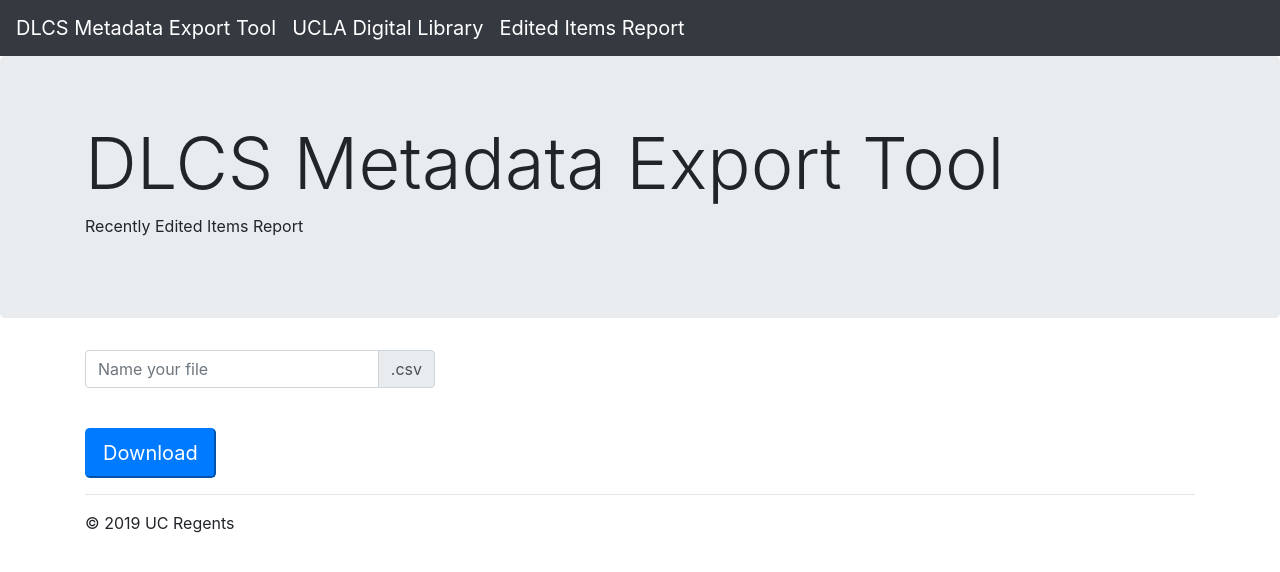
After one commit to UCLALibrary/dlexport, a Flask app: template templates/edited.html in a window 1280 px wide. The commit adds this page. Shown: the top 572 px of the page. Run offline with Flask 2, Linux system fonts and the light colour scheme; the template is opened without the code that fills it: most values are stand-ins (such as "Sample title", 1, 10 or a date in 2020); parts of the project's set-up code (start-up, migrations or seed data) failed here and were passed over; some libraries are stand-ins or nearby versions.

Commit message:
DLCS-581: Added edited template page for report, methods to Dlexport class for edited items query.

```diff
--- a/dlexport.py
+++ b/dlexport.py
@@ -147,6 +147,14 @@
 AND p.webapp_name = :collection
 ORDER BY pi.item_ark
 """
+
+EDITED_ITEMS_QUERY = """
+SELECT project_items.create_date, project_items.last_edit_date, project_items.item_ark, project_items.node_title, project_items.modified_by,
+projects.project_title from project_items, projects
+where projects.projectid_pk = project_items.projectid_fk  and project_items.last_edit_date >=  '18-FEB-2020'
+ORDER BY last_edit_date DESC
+"""
+
 
 def clean(dirty):
     '''
@@ -414,6 +422,56 @@
             csvWriter.writerow(cleanedValuesList)
         return f.getvalue()
 
+    def getEditedItems(self, db=None):
+
+        # check for valid database name
+        if db not in self.getDatabases():
+            print('Error: invalid database name!')
+            raise DlexportException(ERR_INVALID_DATABASE)
+
+        # connect to Oracle DB and execute query
+        conn = self.connectToDb(db)
+        cursor = conn.cursor()
+        cursor.execute(EDITED_ITEMS_QUERY)
+        metadata = []
+        csvHeaders = [
+                        "Item Created Date",
+                        "Last Edit Date",
+                        "Item Ark", "Title",
+                        "Modified By",
+                        "Project Title"
+                        ]
+        nRows = 0
+
+        for item in cursor:
+            metadata.append(item)
+            nRows += 1
+
+        cursor.close()
+        conn.close()
+
+        if nRows == 0:
+            print('Error: No items have been edited in the last 30 days')
+            raise DlexportException(ERR_EMPTY_COLLECTION)
+
+        self.csvHeaders = csvHeaders
+        self.metadata = metadata
+
+    def toEditedCsv(self):
+        '''
+        Returns CSV representation of the metadata.
+        '''
+        f = io.StringIO()
+        csvWriter = csv.writer(
+            f, delimiter=',', quotechar='"', quoting=csv.QUOTE_ALL)
+
+        # write header
+        csvWriter.writerow([clean(i) for i in self.csvHeaders])
+        # write a line for each item in the collection
+        for item in self.metadata:
+            csvWriter.writerow(item)
+        return f.getvalue()
+
 
 if __name__ == '__main__':
     '''
@@ -461,6 +519,7 @@
         exporter = Dlexport('db-secrets.json')
         exporter.getMetadata(argsNamespace.database, argsNamespace.collection, argsNamespace.thumbnails, argsNamespace.masters)
 
+
         if not argsNamespace.quiet:
             # TODO: add switch on output formats (json, xml, etc.)
             print(exporter.toCsv())
--- a/main.py
+++ b/main.py
@@ -60,6 +60,36 @@
             message='Error: "{}" requests not supported, use "GET" or "POST"'.format(
                 request.method))
 
+@app.route('/edited/', methods=['GET', 'POST'])
+def edited():
+    if request.method == 'POST':
+
+        if request.form['outfile'] is '':
+            return renderTemplate(dlexport.ERR_INVALID_FILENAME)
+
+        try:
+            exporter.getEditedItems(
+                request.form['db'],
+                )
+            response = make_response(exporter.toEditedCsv())
+            response.headers['Content-Disposition'] = (
+                'attachment; filename={}.csv'.format(request.form['outfile']))
+            return response
+
+        except dlexport.DlexportException as e:
+            return renderTemplate(e.err)
+
+    elif request.method == 'GET':
+        return render_template(
+            'edited.html',
+            databases=exporter.getDatabases(True))
+
+    else:
+        return render_template(
+            'error.html',
+            message='Error: "{}" requests not supported, use "GET" or "POST"'.format(
+                request.method))
+
 
 if __name__ == '__main__':
     app.run()
--- /dev/null
+++ b/templates/edited.html
@@ -0,0 +1,131 @@
+<!DOCTYPE html>
+<html lang="en">
+  <head>
+    <title>DLCS Metadata Export Tool</title>
+    <meta charset="utf-8">
+    <link rel="shortcut icon" href="http://www.library.ucla.edu/sites/all/themes/uclalib_omega/favicon.ico" type="image/vnd.microsoft.icon">
+    <link rel="canonical" href="https://getbootstrap.com/docs/4.2/examples/jumbotron/">
+    <!-- Bootstrap core CSS -->
+    <link rel="stylesheet" href="https://stackpath.bootstrapcdn.com/bootstrap/4.3.1/css/bootstrap.min.css" integrity="sha384-ggOyR0iXCbMQv3Xipma34MD+dH/1fQ784/j6cY/iJTQUOhcWr7x9JvoRxT2MZw1T" crossorigin="anonymous">
+
+    <!-- Custom styles for this template -->
+    <style>
+      /* Move down content because we have a fixed navbar that is 3.5rem tall */
+      body {
+        padding-top: 3.5rem;
+      }
+    </style>
+  </head>
+
+  <body>
+
+    <nav class="navbar navbar-expand-md navbar-dark fixed-top bg-dark">
+      <a class="navbar-brand" href="/">DLCS Metadata Export Tool</a>
+      <button class="navbar-toggler" type="button" data-toggle="collapse" data-target="#navbarsExampleDefault" aria-controls="navbarsExampleDefault" aria-expanded="false" aria-label="Toggle navigation">
+        <span class="navbar-toggler-icon"></span>
+      </button>
+      <div class="collapse navbar-collapse" id="navbarsExampleDefault">
+        <ul class="navbar-nav mr-auto">
+          <li class="nav-item active">
+            <a class="navbar-brand" href="http://digital2.library.ucla.edu/" target="_blank">UCLA Digital Library <span class="sr-only">(current)</span></a>
+          </li>
+            <li>
+            <a class="navbar-brand" href="/edited/">Edited Items Report</a>
+          </li>
+            </div>
+          </li>
+        </ul>
+      </div>
+    </nav>
+
+    <main role="main">
+
+      <div class="jumbotron">
+        <div class="container">
+          <h1 class="display-3">DLCS Metadata Export Tool</h1>
+          <p>Recently Edited Items Report</p>
+        </div>
+      </div>
+
+      <div class="container">
+        <div class="row">
+          <div class="col-md-4">
+
+            <form method="post">
+            <!--
+              *****
+              HIDING DATABASE SELECTION UNTIL WE HAVE MORE THAN ONE TO CHOOSE FROM
+              *****
+              <div class="form-group">
+                <label for="exampleFormControlSelect1">Database:</label>
+                <select name="db" class="form-control" id="exampleFormControlSelect1">
+                  <option selected>Select a database</option>
+                  {% for db in databases %}
+                  <option value="{{ db[0] }}">{{ db[0] }}</option>
+                  {% endfor %}
+                </select>
+              </div>
+            -->
+
+              <input type="hidden" name="db" value="{{ databases[0][0] }}">
+
+              <div class="input-group mb-3">
+                <input type="text" name='outfile' class="form-control" placeholder="Name your file" aria-label="Recipient's username" aria-describedby="basic-addon2">
+                <div class="input-group-append">
+                  <span class="input-group-text" id="basic-addon2">.csv</span>
+                </div>
+              </div>
+              <br/>
+
+              <div class="btn-group" role="group" aria-label="Third group">
+                <button type="submit" name="submit" value="Download" class="btn-lg btn-primary">Download</button>
+              </div>
+            </form>
+
+          </div> <!-- column -->
+        </div> <!-- row -->
+
+        <hr/>
+
+      </div> <!-- /container -->
+
+    </main>
+
+    <footer class="container">
+      <p>&copy; 2019 UC Regents</p>
+    </footer>
+
+    <script>
+        $(document).ready(function() {
+
+            var db_list = {{ databases|tojson|safe }};
+            var default_db = "lit106";
+            var hideAllExcept = function(db) {
+                var i;
+                for (i = 0; i < db_list.length; i += 1) {
+                    database = db_list[i][0];
+                    if (database != db) {
+                        $("option." + database).css("display", "none");
+                    }
+                    else {
+                        $("option." + database).css("display", "");
+                    }
+                }
+                $("select[name='appname']").val($("select[name='appname'] > option." + db)[0].value);
+            };
+
+            $("select[name='db']").change(function() {
+                hideAllExcept($("select[name='db']").val());
+            });
+
+            $("select[name='db']").val(default_db);
+            hideAllExcept(default_db);
+            $("select[name='appname']").val($("select[name='appname'] > option." + default_db)[0].value);
+        });
+    </script>
+    <script src="https://code.jquery.com/jquery-3.3.1.slim.min.js" integrity="sha384-q8i/X+965DzO0rT7abK41JStQIAqVgRVzpbzo5smXKp4YfRvH+8abtTE1Pi6jizo" crossorigin="anonymous"></script>
+    <script src="https://cdnjs.cloudflare.com/ajax/libs/popper.js/1.14.7/umd/popper.min.js" integrity="sha384-UO2eT0CpHqdSJQ6hJty5KVphtPhzWj9WO1clHTMGa3JDZwrnQq4sF86dIHNDz0W1" crossorigin="anonymous"></script>
+    <script src="https://stackpath.bootstrapcdn.com/bootstrap/4.3.1/js/bootstrap.min.js" integrity="sha384-JjSmVgyd0p3pXB1rRibZUAYoIIy6OrQ6VrjIEaFf/nJGzIxFDsf4x0xIM+B07jRM" crossorigin="anonymous"></script>
+
+  </body>
+</html>
```
Also changed, not shown: templates/index.html (+5 -7 lines).
